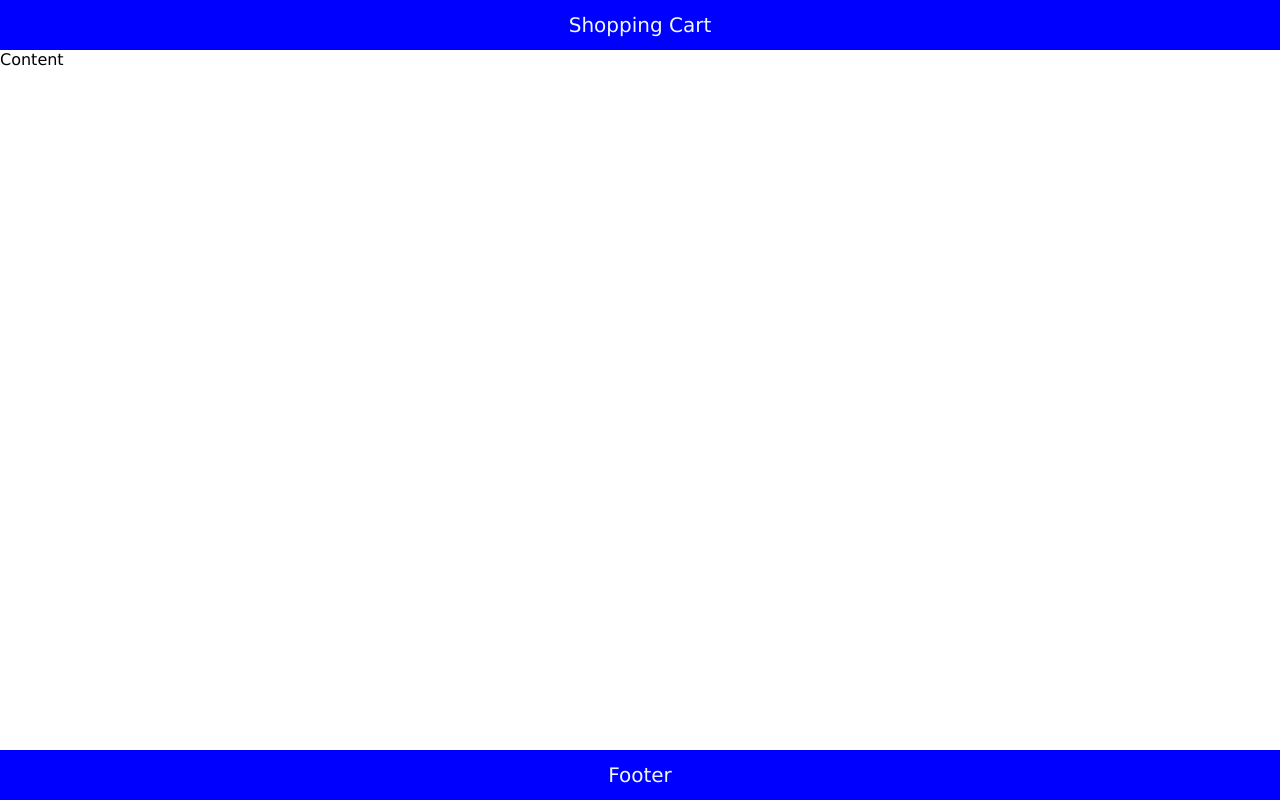
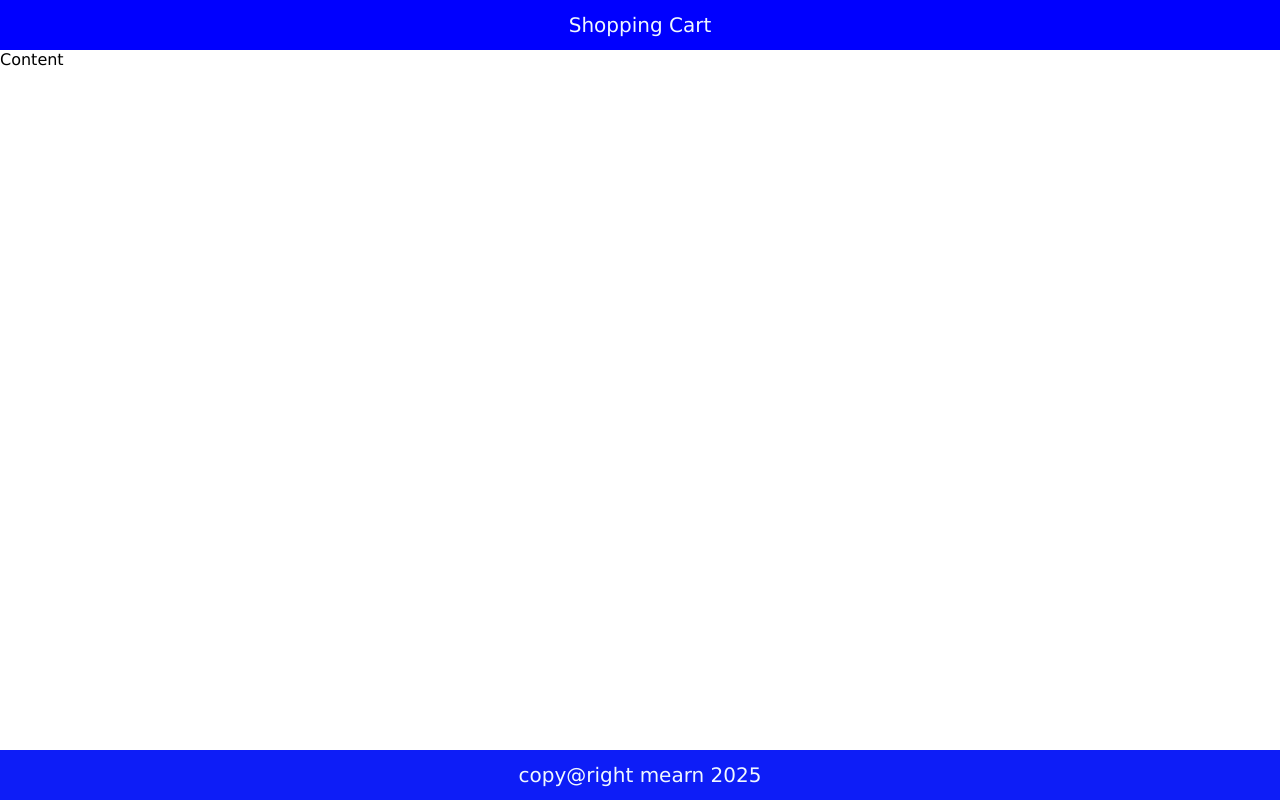
Before and after one commit to alinihad2026/react-shopping-cart, a React (Create React App) app in the folder client/: page / in a window 1280 px wide. Built offline with nearby package versions, Linux system fonts and the light colour scheme.

Commit message:
footer comp

```diff
--- a/client/package.json
+++ b/client/package.json
@@ -16,7 +16,7 @@
     "web-vitals": "^2.1.4"
   },
   "scripts": {
-    "sass":"gulp sass",
+    "sass":  "gulp watch",
     "start": "react-scripts start",
     "build": "react-scripts build",
     "test": "react-scripts test",
--- a/client/src/App.js
+++ b/client/src/App.js
@@ -1,3 +1,4 @@
+import Footer from "./components/Footer/Footer";
 import Header from "./components/Header/Header";
 
 function App() {
@@ -5,7 +6,7 @@ function App() {
     <div className="layout">
       <Header/>
       <main>Content</main>
-      <footer>Footer</footer>
+      <Footer/>
     </div>
   );
 }
--- /dev/null
+++ b/client/src/components/Footer/Footer.js
@@ -0,0 +1,8 @@
+import React from 'react'
+import "../../css/Footer/Footer.css"
+export default function Footer() {
+  return (
+    <footer>copy@right mearn 2025</footer>
+
+  )
+}
--- /dev/null
+++ b/client/src/components/Footer/Footer.scss
@@ -0,0 +1,9 @@
+footer{
+    grid-area: footer;
+    background-color: blue;
+    color: aliceblue;
+    display: flex;
+    justify-content: center;
+    align-items: center;
+    font-size: 20px;
+}
--- /dev/null
+++ b/client/src/css/Footer/Footer.css
@@ -0,0 +1,9 @@
+footer {
+  grid-area: footer;
+  background-color: rgb(13, 29, 247);
+  color: aliceblue;
+  display: flex;
+  justify-content: center;
+  align-items: center;
+  font-size: 20px;
+}
--- a/client/src/insex.css
+++ b/client/src/insex.css
@@ -21,12 +21,3 @@ grid-template-rows: 50px 1fr 50px;
 main{
     grid-area: main;
 }
-footer{
-    grid-area: footer;
-    background-color: blue;
-    color: aliceblue;
-    display: flex;
-    justify-content: center;
-    align-items: center;
-    font-size: 20px;
-}
```
Also changed, not shown: client/gulpfile.js (+8 -2 lines), client/src/data.json (added, +34 -0 lines).
